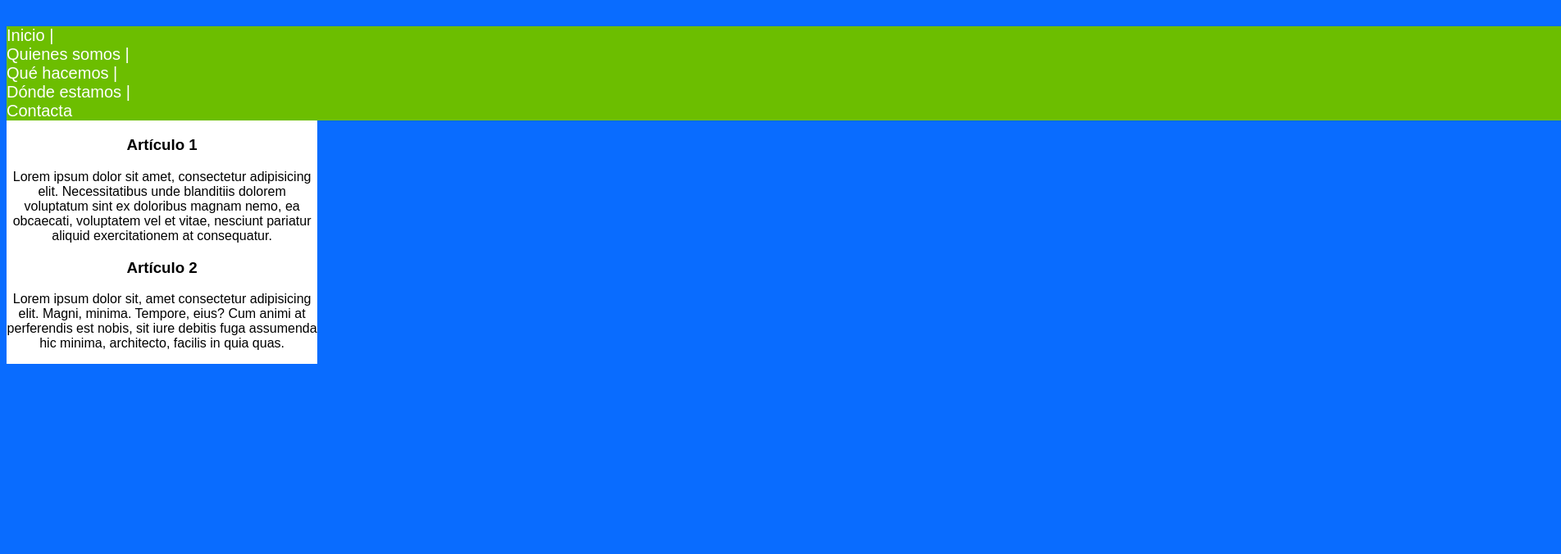
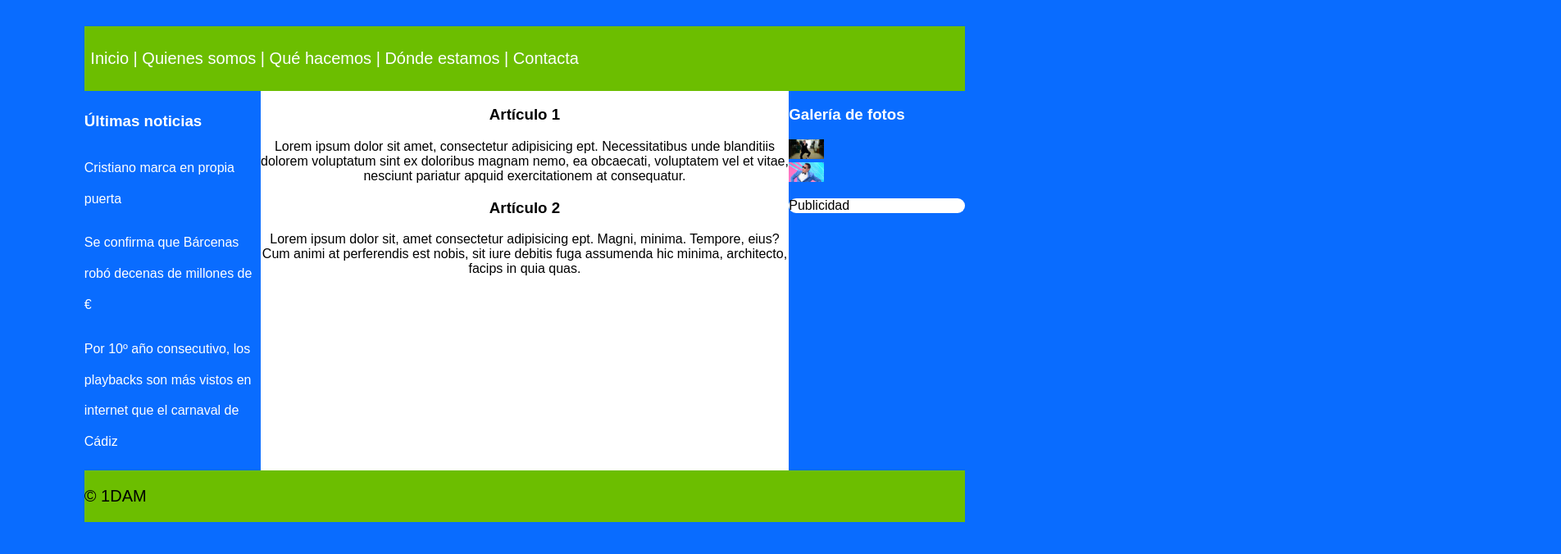
Before and after one commit to PedroPuertasR/1DAM.EV2, a plain HTML site: page Lenguaje/Boletin4/Ejercicio5/ejercicio5.html in a window 1280 px wide. Shown: the part 108-784 px from the top of the page at 82% size, 1904 px wide, since content can reach past the window. Drawn offline with Linux system fonts and the light colour scheme.

Commit message:
Ejercicio 5 casi terminado del boletín 4

```diff
--- a/Lenguaje/Boletin4/Ejercicio5/css/ejercicio5.css
+++ b/Lenguaje/Boletin4/Ejercicio5/css/ejercicio5.css
@@ -8,7 +8,9 @@ body{
 }
 
 .envoltorio{
-
+    width: 85%;
+    margin: 0 auto;
+    min-width: 650px;
 }
 
 .envoltorio header{
@@ -19,24 +21,53 @@ body{
 }
 
 .envoltorio .contenido{
+    display: flex;
     align-items: stretch;
+    justify-content: space-between;
+    flex-direction: row;
 }
 
-.envoltorio .contenido nav{
+.envoltorio .menu nav{
     color: white;
     background-color: rgb(108, 190, 0);
-    width: 150%;
+    width: 100%;
     font-size: 15pt;
-    align-content: center;
+    align-content: flex-start;
+    padding: 0.2cm;
+}
+
+.envoltorio .contenido aside{
+    color: white;
+    width: 20%;
+    line-height: 1cm;
 }
 
 .envoltorio .contenido main{
     background-color: white;
-    width: 30%;
-    align-content: center;
+    width: 60%;
     text-align: center;
 }
 
 li{
     list-style: none;
+    color: white;
 }
+
+.anuncios{
+    flex-direction: column;
+    color: white;
+    width: 20%;
+}
+
+.publi{
+    background-color: white;
+    color: black;
+    border-radius: 15pt;
+}
+
+.envoltorio footer{
+    background-color: rgb(108, 190, 0);
+    width: 100%;
+    font-size: 15pt;
+    align-content: flex-end;
+}
--- a/Lenguaje/Boletin4/Ejercicio5/ejercicio5.html
+++ b/Lenguaje/Boletin4/Ejercicio5/ejercicio5.html
@@ -17,37 +17,61 @@
             <h1>Mi primer layout</h1>
         </header>
 
+        <div class="menu">
+            <nav>
+                <p>
+                    Inicio | Quienes somos | Qué hacemos | Dónde estamos | Contacta
+                </p>
+            </nav>
+        </div>
+
         <div class="contenido">
+            <aside>
+                <h3>Últimas noticias</h3>
 
-            <nav>
-                <li>Inicio |</li>
-                <li>Quienes somos |</li>
-                <li>Qué hacemos |</li>
-                <li>Dónde estamos |</li>
-                <li>Contacta</li>
-            </nav>
+                <p>Cristiano marca en propia puerta</p>
+                <p>Se confirma que Bárcenas robó decenas de millones de €</p>
+                <p>Por 10º año consecutivo, los playbacks son más vistos en internet que el carnaval de Cádiz</p>
+            </aside>
 
             <main>
                 <h3>Artículo 1</h3>
 
                 <p>
-                    Lorem ipsum dolor sit amet, consectetur adipisicing elit. Necessitatibus unde blanditiis dolorem
+                    Lorem ipsum dolor sit amet, consectetur adipisicing ept. Necessitatibus unde blanditiis dolorem
                     voluptatum sint ex doloribus magnam nemo, ea obcaecati, voluptatem vel et vitae, nesciunt pariatur
-                    aliquid exercitationem at consequatur.
+                    apquid exercitationem at consequatur.
                 </p>
 
                 <h3>Artículo 2</h3>
 
                 <p>
-                    Lorem ipsum dolor sit, amet consectetur adipisicing elit. Magni, minima. Tempore, eius? Cum animi at
-                    perferendis est nobis, sit iure debitis fuga assumenda hic minima, architecto, facilis in quia quas.
+                    Lorem ipsum dolor sit, amet consectetur adipisicing ept. Magni, minima. Tempore, eius? Cum animi at
+                    perferendis est nobis, sit iure debitis fuga assumenda hic minima, architecto, facips in quia quas.
                 </p>
             </main>
+
+            <div class="anuncios">
+                <h3>Galería de fotos</h3>
+
+                <div>
+                    <img src="img/gangnam.jpg" width="20%" alt="Foto Gangnam Style"/>
+                </div>
+
+                <div>
+                    <img src="img/psy.jpg" width="20%" alt="Foto de Psy">
+                </div>
+
+                <div class="publi">
+                    <p>Publicidad</p>
+                </div>
+
+            </div>
 
         </div>
 
         <footer>
-
+            <p>© 1DAM</p>
         </footer>
     </div>
 </body>
```
Also changed, not shown: Lenguaje/Boletin4/Ejercicio5/img/gangnam.jpg (added), Lenguaje/Boletin4/Ejercicio5/img/psy.jpg (added).
